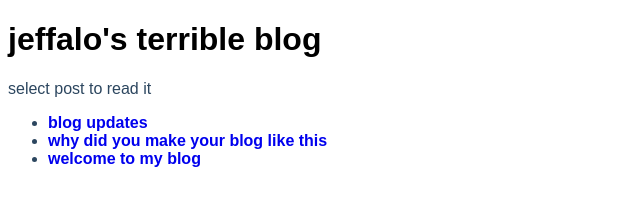
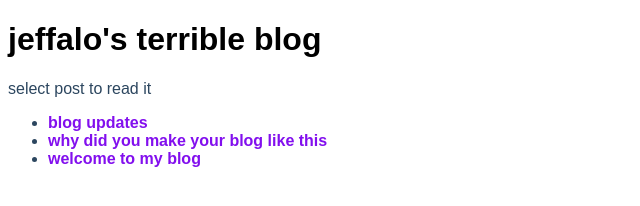
Before and after one commit to jeffalo/blog, a plain HTML site: page index.html in a window 1280 px wide. Shown: the whole page, without its empty margins (0-640 px from the left). Drawn offline with Linux system fonts and the light colour scheme.

Commit message:
css changes i guess

```diff
--- a/style.css
+++ b/style.css
@@ -6,7 +6,7 @@ h1{
     color: black;
 }
 a {
-    color: #0000EE;
+    color: rgb(130, 15, 238);
     font-weight: bold;
     text-decoration: none;
 }/* Globally */
@@ -14,5 +14,9 @@ a {
 /* Each state */
 
 a:visited {
-    color: #0000EE;
+    color: rgb(130, 15, 238);
 }
+
+a:hover {
+    color: rgb(186, 112, 255);
+}
```
